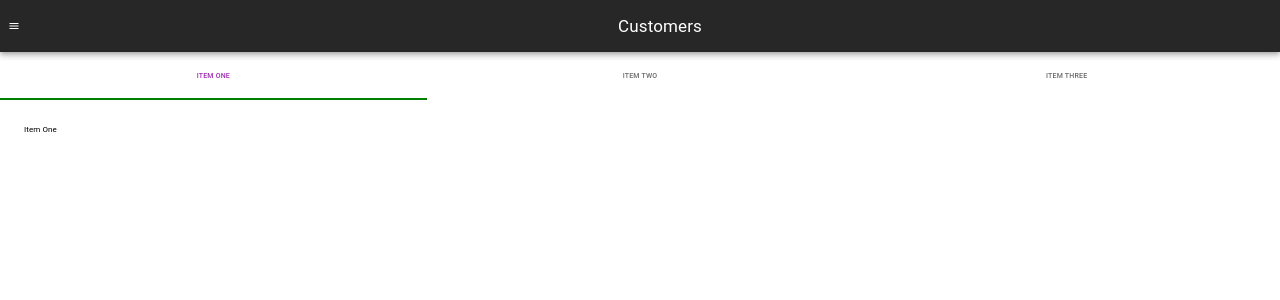
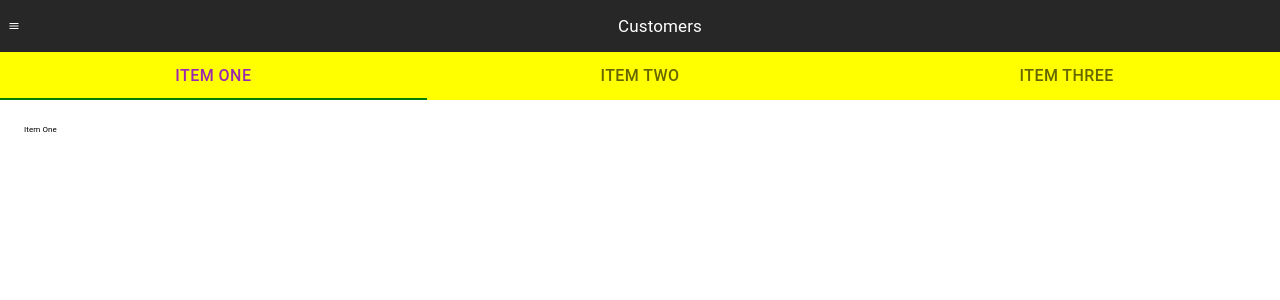
Before and after one commit to tsmolarczyk/my-tool-mui, a React (Create React App) app: page / in a window 1280 px wide. Shown: the top 300 px of the page. Built offline with nearby package versions, Linux system fonts and the light colour scheme.

Commit message:
Update Tabs.tsx

```diff
--- a/src/components/Main/NavBar/Tabs.tsx
+++ b/src/components/Main/NavBar/Tabs.tsx
@@ -46,8 +46,9 @@ export const MyTabs = () => {
 
   return (
     <Box>
-      <Box>
+      <Box fontSize="30rem">
         <Tabs
+          sx={{ background: 'yellow', fontSize: '50rem' }}
           value={value}
           onChange={handleChange}
           aria-label="basic tabs example"
@@ -55,11 +56,15 @@ export const MyTabs = () => {
           variant="fullWidth"
           centered
           textColor="secondary"
-          TabIndicatorProps={{ style: { background: 'green' } }}
+          TabIndicatorProps={{
+            style: {
+              background: 'green',
+            },
+          }}
         >
-          <Tab label="Item One" {...a11yProps(0)} />
-          <Tab label="Item Two" {...a11yProps(1)} />
-          <Tab label="Item Three" {...a11yProps(2)} />
+          <Tab sx={{ fontSize: '2rem' }} label="Item One" {...a11yProps(0)} />
+          <Tab sx={{ fontSize: '2rem' }} label="Item Two" {...a11yProps(1)} />
+          <Tab sx={{ fontSize: '2rem' }} label="Item Three" {...a11yProps(2)} />
         </Tabs>
       </Box>
       <TabPanel value={value} index={0}>
```
